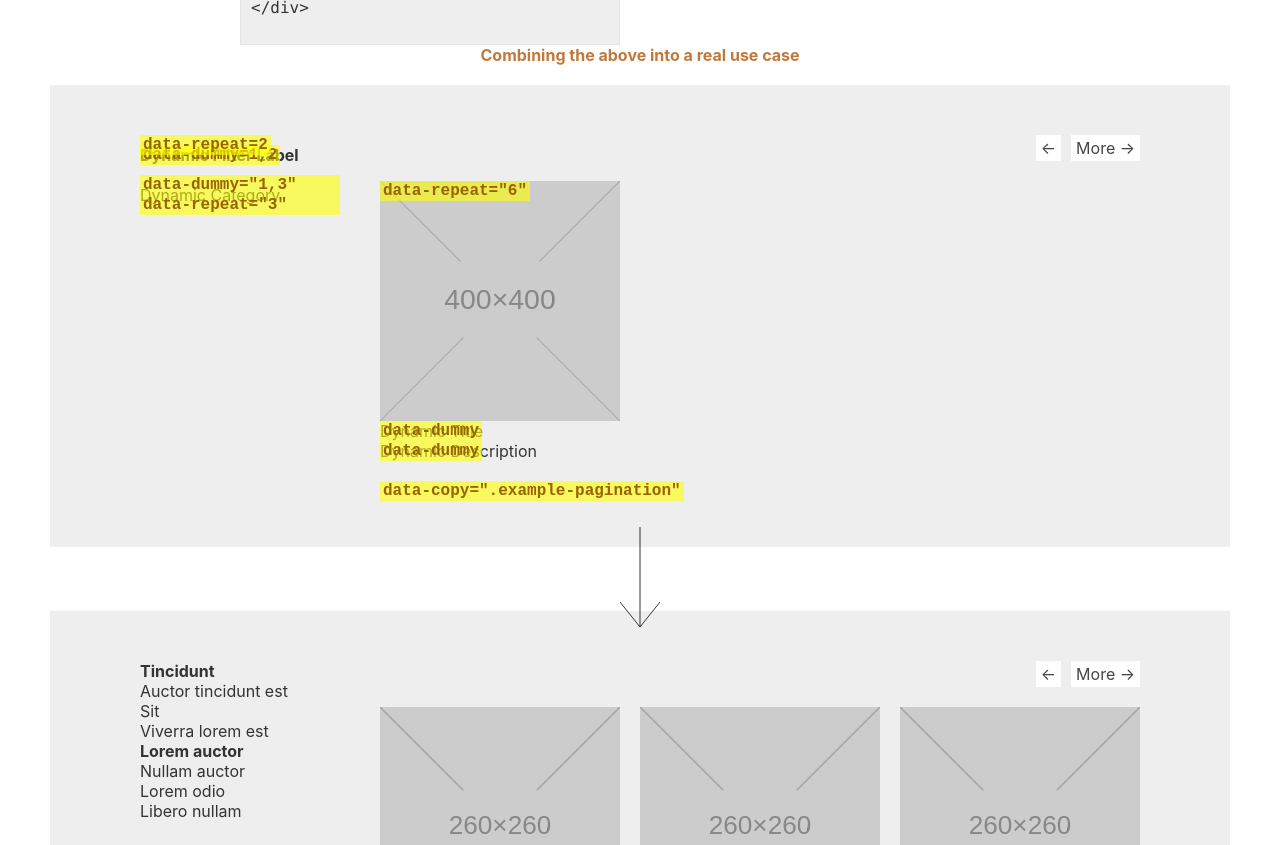
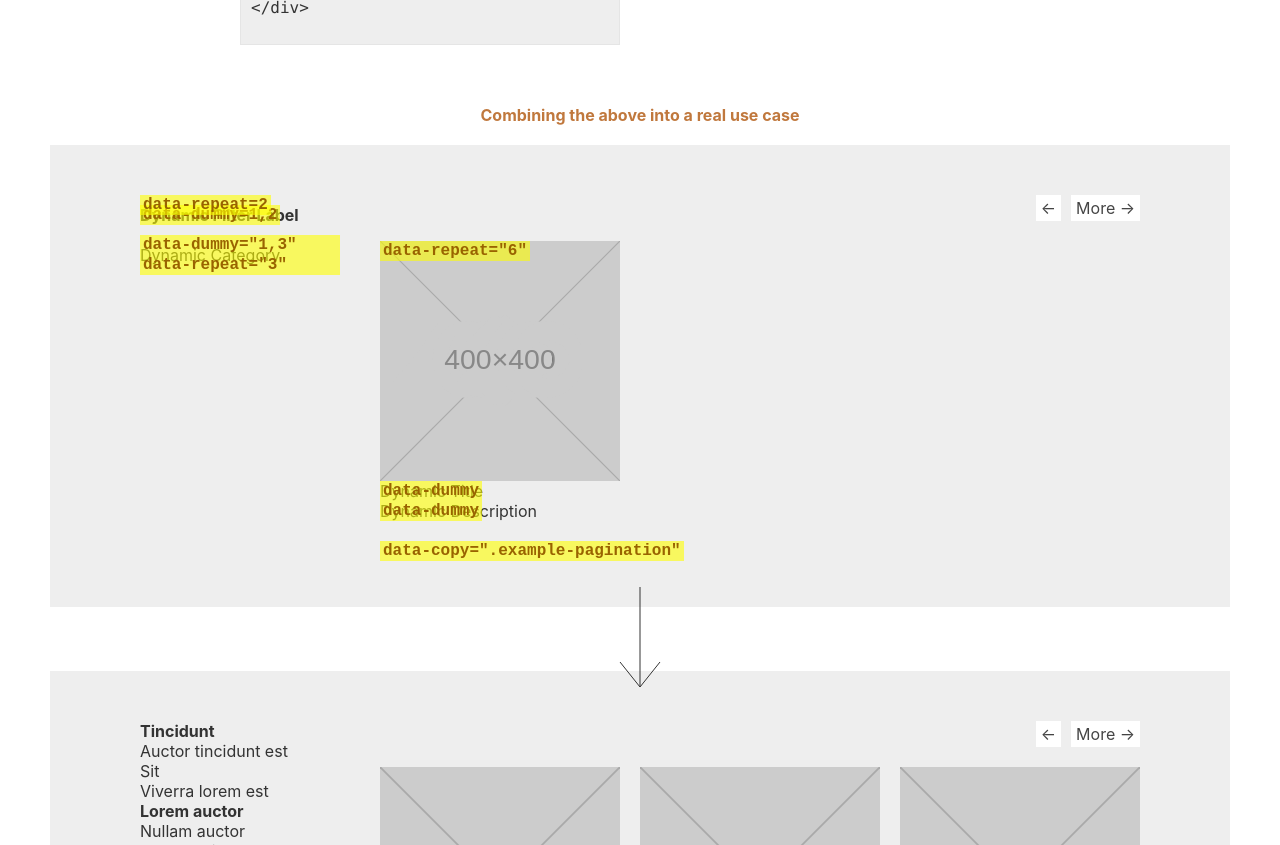
Before and after one commit to paulcollett/dummyjs, a website: page index.html in a window 1280 px wide. Shown: the part 4439-5284 px from the top of the page. Drawn offline with nearby package versions, Linux system fonts and the light colour scheme; a script that the page names is missing.

Commit message:
index, correct section spacing

```diff
--- a/index.html
+++ b/index.html
@@ -352,7 +352,7 @@
 
 
   <div class="contain contain--full">
-    <div class="doc-heading u-mb-20">Combining the above into a real use case</div>
+    <div class="doc-heading u-mb-20 u-pt-60">Combining the above into a real use case</div>
 
     <div class="example-section">
       <div class="example-section_contain">
```
